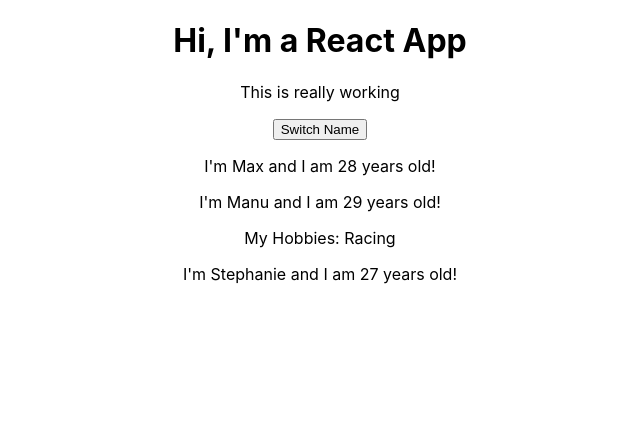
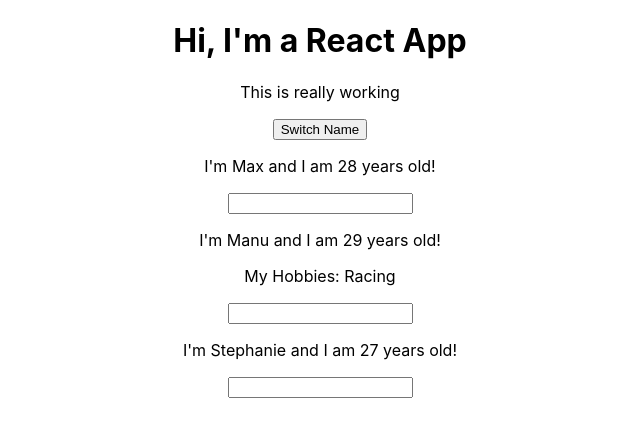
Before and after one commit to kanderson425/React_The_Complete_Guide, a React (Create React App) app in the folder react-complete-guide/: page / in a window 1280 px wide. Shown: the top 436 px of the page, without its empty margins (320-960 px from the left). Built offline with nearby package versions, Linux system fonts and the light colour scheme.

Commit message:
Adds the arrow function syntax whilst invoking the switchNameHandler method

```diff
--- a/react-complete-guide/src/App.js
+++ b/react-complete-guide/src/App.js
@@ -91,7 +91,7 @@
       <div className="App">
       <h1>Hi, I'm a React App</h1>
       <p>This is really working</p>
-      <button onClick ={this.switchNameHandler.bind(this, 'Maximilian')}>Switch Name</button>
+      <button onClick ={()=> this.switchNameHandler('Maximilian!!')}>Switch Name</button>
       <Person
         name={this.state.persons[0].name}
         age={this.state.persons[0].age}
--- a/react-complete-guide/src/Person/Person.js
+++ b/react-complete-guide/src/Person/Person.js
@@ -9,6 +9,7 @@
         <div>
             <p onClick={props.click}>I'm {props.name} and I am {props.age} years old!</p>
             <p>{props.children}</p>
+            <input type="text" />
 
 
         </div>
```
